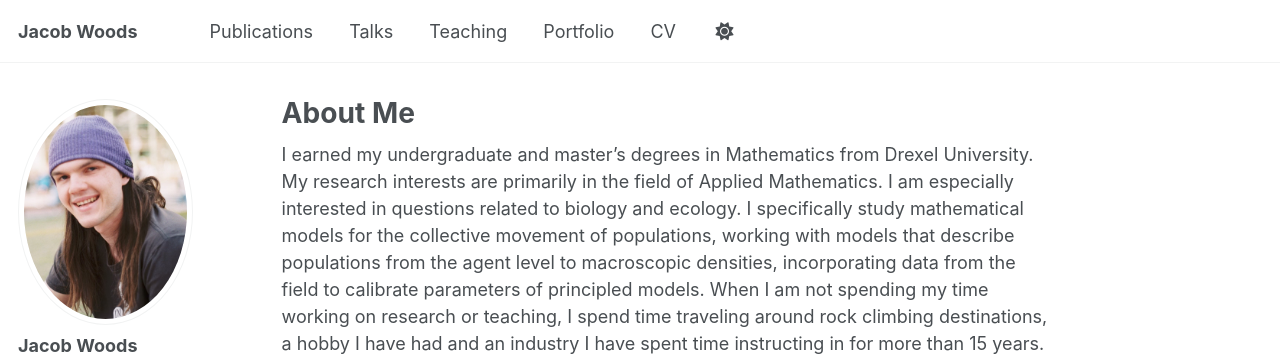
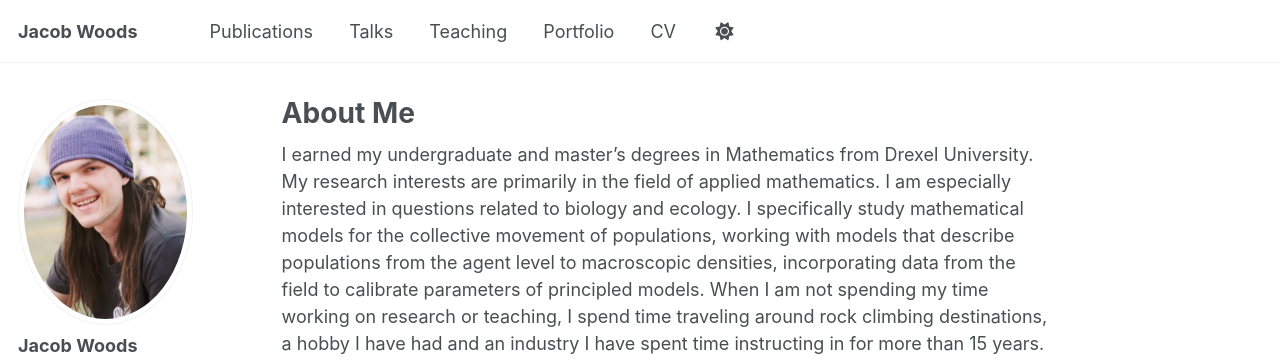
Before and after one commit to JacobWoods/JacobWoods.github.io, a Jekyll site: the page built from _pages/about.md, in a window 1280 px wide and 900 px high. Shown: the top 364 px of the window. Built offline with Jekyll 4.4.1, drawn with Linux system fonts in a browser that asks for light colours; some web fonts are replaced.

```diff
--- a/_pages/about.md
+++ b/_pages/about.md
@@ -7,7 +7,7 @@ redirect_from:
   - /about.html
 ---
 
-I earned my undergraduate and master's degrees in Mathematics from Drexel University. My research interests are primarily in the field of Applied Mathematics. I am especially interested in questions related to biology and ecology. I specifically study mathematical models for the collective movement of populations, working with models that describe populations from the agent level to macroscopic densities, incorporating data from the field to calibrate parameters of principled models.  When I am not spending my time working on research or teaching, I spend time traveling around rock climbing destinations, a hobby I have had and an industry I have spent time instructing in for more than 15 years.
+I earned my undergraduate and master's degrees in Mathematics from Drexel University. My research interests are primarily in the field of applied mathematics. I am especially interested in questions related to biology and ecology. I specifically study mathematical models for the collective movement of populations, working with models that describe populations from the agent level to macroscopic densities, incorporating data from the field to calibrate parameters of principled models.  When I am not spending my time working on research or teaching, I spend time traveling around rock climbing destinations, a hobby I have had and an industry I have spent time instructing in for more than 15 years.
 
 Current Work
 ======
```
